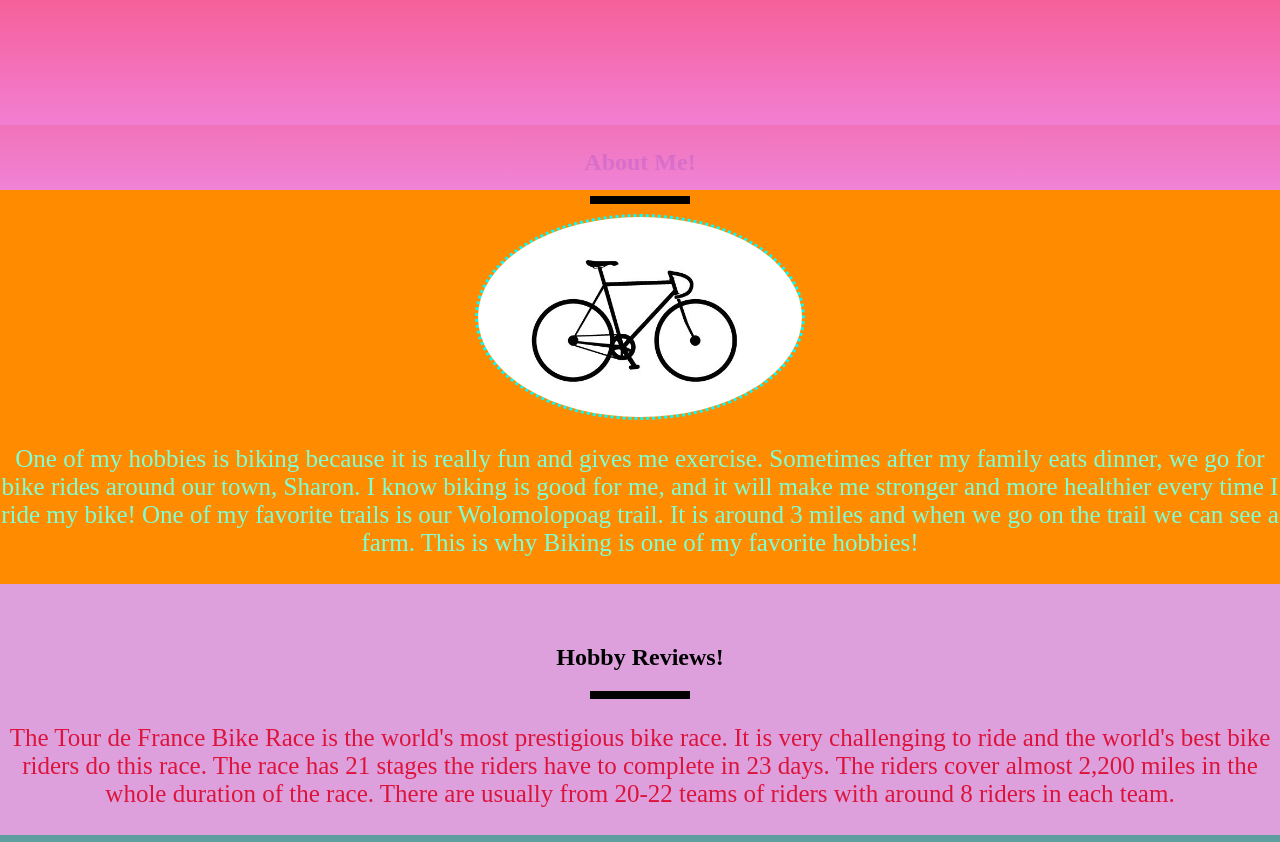
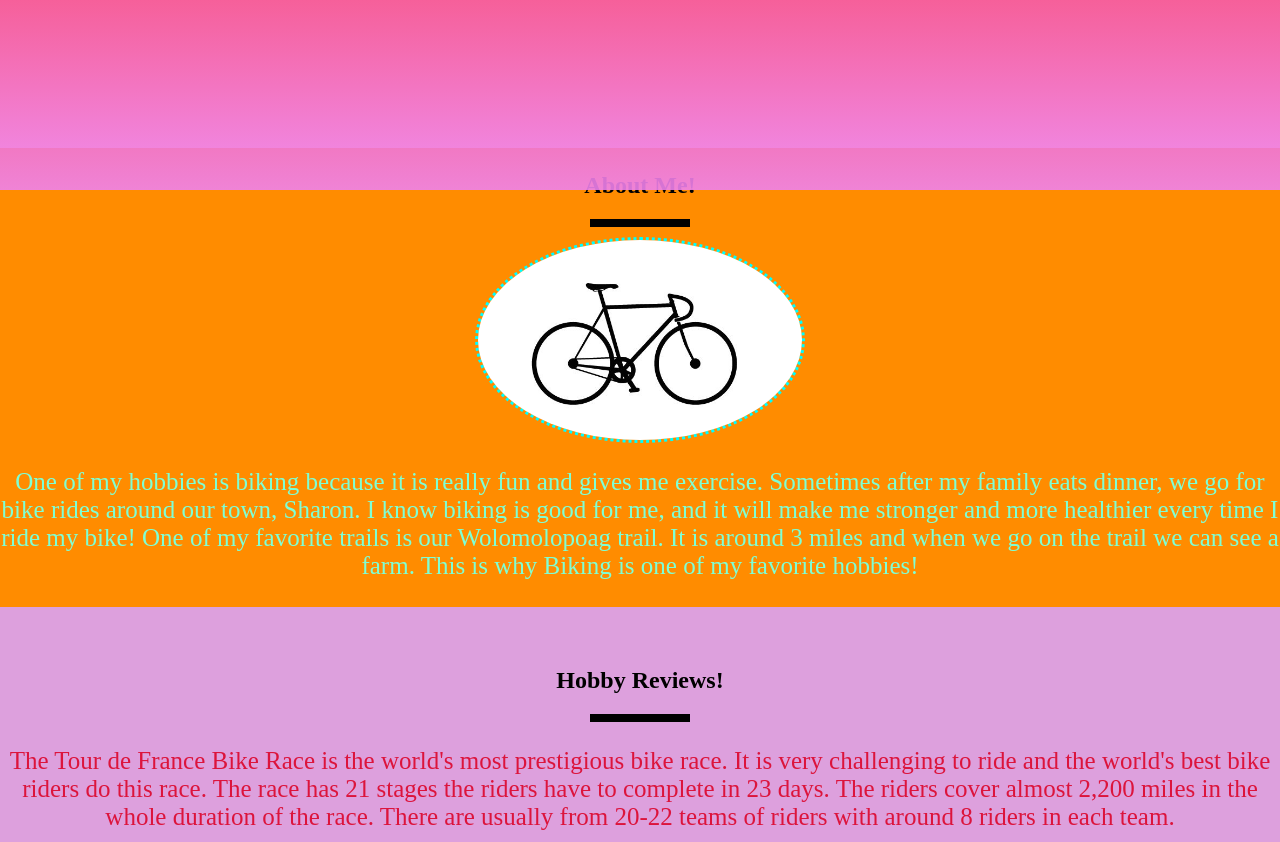
Before and after one commit to candy-donut/project-60-turn-in, a plain HTML site: page index.html in a window 1280 px wide. Shown: the part 760-1602 px from the top of the page. Drawn offline with Linux system fonts and the light colour scheme.

Commit message:
Update style.css

```diff
--- a/style.css
+++ b/style.css
@@ -81,7 +81,7 @@ p{
 }
 #bio{
     background-color: darkorange;
-    margin-top: -123px;
+    margin-top: -100px;
     padding-top: 4px;
     padding-bottom: 40px;
     margin-left: -8px;
```
